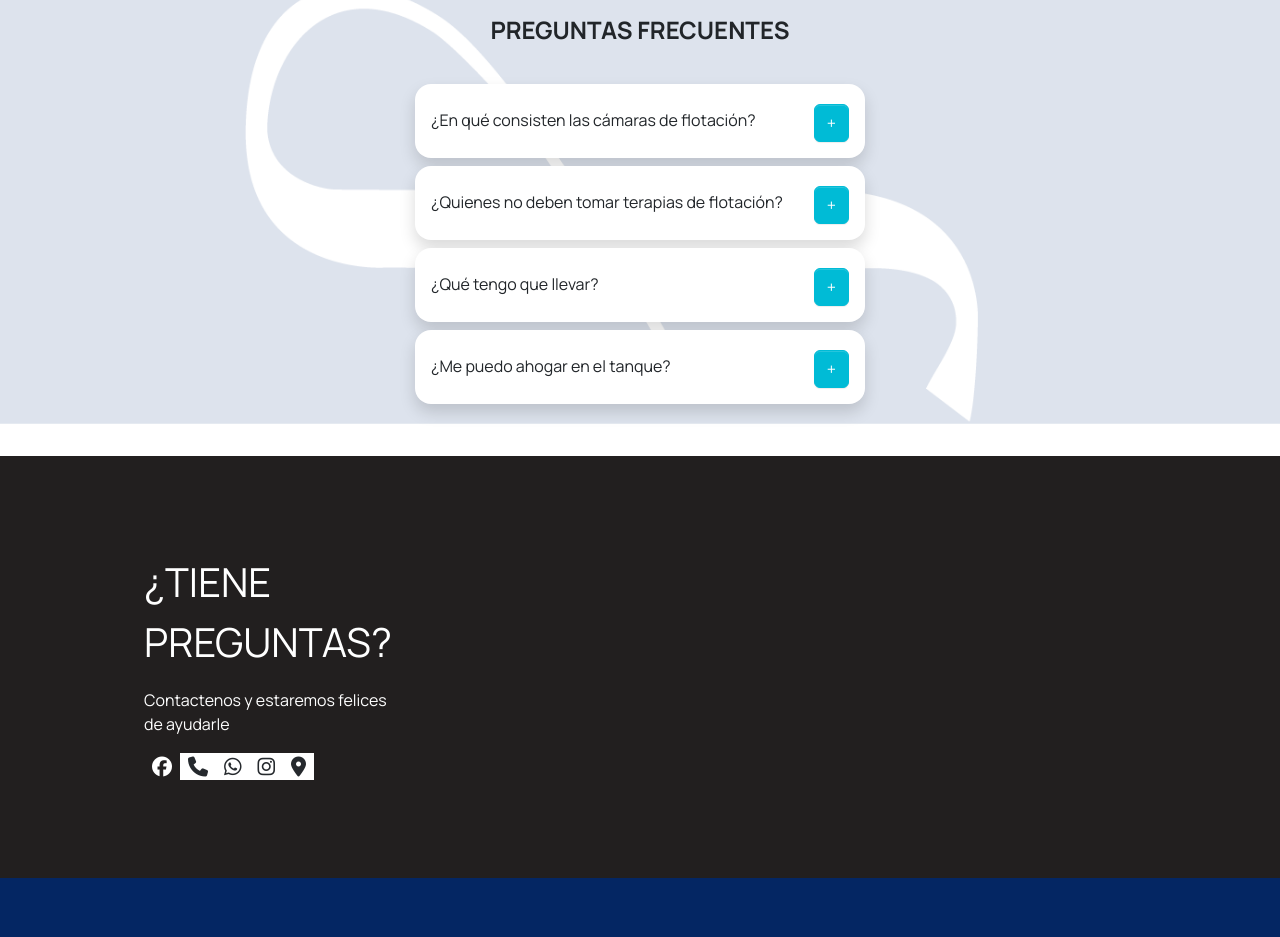
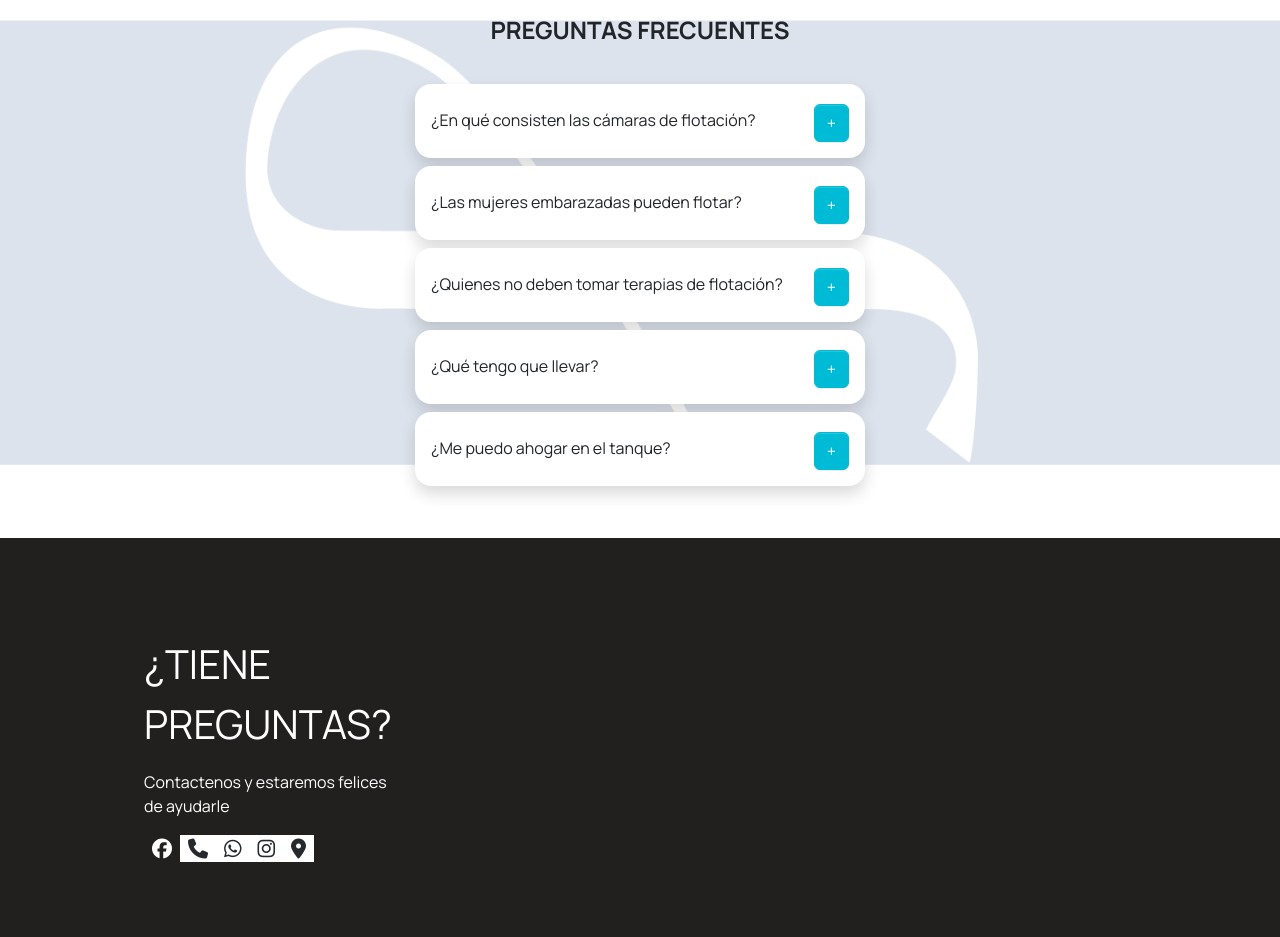
Before and after one commit to kevinjg03/flotarium, an Angular app: page /home in a window 1280 px wide. Shown: the part 2554-3491 px from the top of the page. Built offline with nearby package versions, Linux system fonts and the light colour scheme.

Commit message:
Pregunta frecuente faltante

```diff
--- a/src/app/home/home.component.ts
+++ b/src/app/home/home.component.ts
@@ -27,6 +27,12 @@ export class HomeComponent {
       answer: "Los tanques, que se ven como tinas cerradas, están diseñadas para bloquear cualquier sonido o luz del exterior. Se llenan con 25cm de agua temperada a 34°C y 300 kg de sales Epsom (magnesio y oxigeno) eliminando la gravedad y ayudándolo a flotar sin ningún esfuerzo. \
     Después de unos minutos de quietud, se deja de sentir el agua y con esto restringimos los sentidos de la vista, olfato y tacto.", items: []},
     {id: 2,
+      question: "¿Las mujeres embarazadas pueden flotar?",
+    answer: "Si tu bebé está flotando, ¿porque vos no? Así que nuestra respuesta es sí.\
+    Muchísimas mujeres embarazadas reportan que flotar les da un gran alivio contra la presión de la gravedad en la espalda y las ayuda a desinflamar las piernas.\
+    *Recomendamos conversar siempre con su doctor antes de reservar la flotación.", items: []},
+
+    {id: 3,
       question: "¿Quienes no deben tomar terapias de flotación?",
       answer: "Cualquier persona puede flotar, pero si usted tiene una condición médica especial deberá contar con la aprobación de su médico.\
     Además, no pueden flotar personas que:",
@@ -36,11 +42,11 @@ export class HomeComponent {
 	    "Presentan alguna herida abierta en la piel",
 	    "Tienen alguna enfermedad contagiosa como influenza, COVID-19, etc"
     ]},
-    {id: 3,
+    {id: 4,
       question: "¿Qué tengo que llevar?",
     answer: "Lo único que te pedimos traer es un par de medias, ya que se entra a las salas de flotación por higiene y hasta protocolo de silencio.\
     Siempre puedes traer tus productos de cuidado personal y tu vestido de baño, en caso de que quieras flotar usándolo.", items: []},
-    {id: 4,
+    {id: 5,
       question: "¿Me puedo ahogar en el tanque?",
       answer: "No, es prácticamente imposible ahogarse en una cámara de flotación. Al ser el agua tan densa, el cuerpo flota con completa facilidad. Incluso si nos quedamos dormidos, la profundidad del agua es tan baja, que no existe ningún peligro.", items: []},
   ]
```
